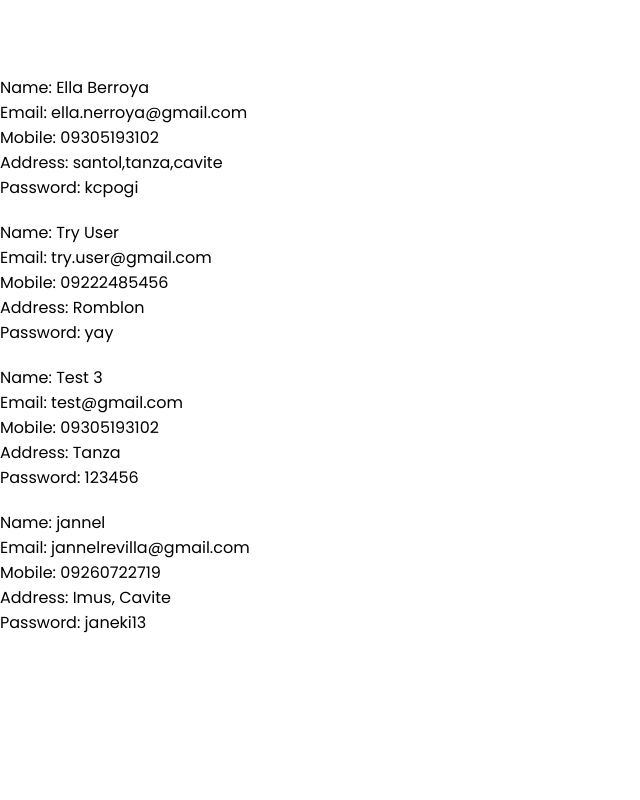
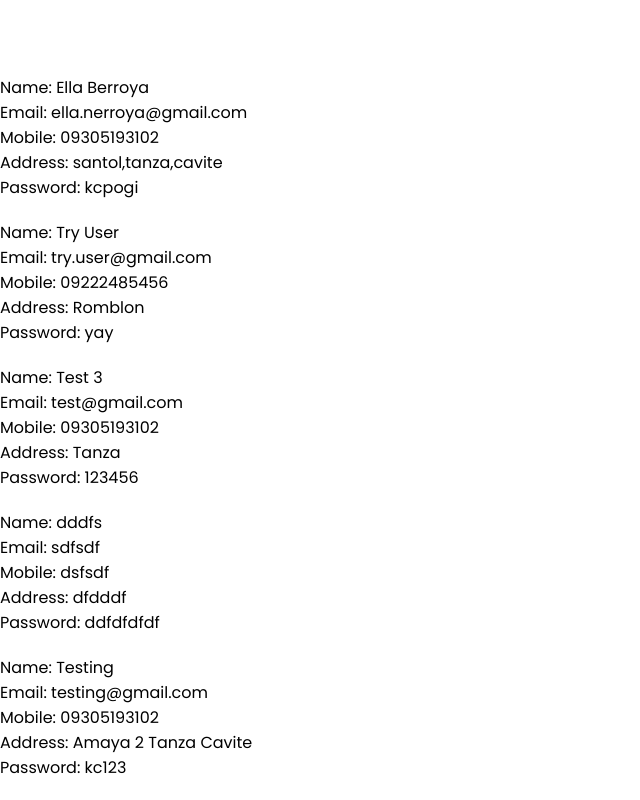
Before and after one commit to FLOODWATCH/FloodWatch, an Angular app: page /register-dash in a window 1280 px wide. Shown: the part 1575-2375 px from the top of the page, without its empty margins (0-640 px from the left). Before the commit the page ends 2230 px from the top, so only its background shows below. Built offline with nearby package versions, Linux system fonts and the light colour scheme; data requests are answered from the project's data file; a web font is replaced by a local one.

Commit message:
Removed input:focus in signup css component

```diff
--- a/db.json
+++ b/db.json
@@ -25,12 +25,20 @@
       "id": 3
     },
     {
-      "name": "jannel",
-      "email": "jannelrevilla@gmail.com",
-      "mobile": "09260722719",
-      "address": "Imus, Cavite",
-      "password": "janeki13",
+      "name": "dddfs",
+      "email": "sdfsdf",
+      "mobile": "dsfsdf",
+      "address": "dfdddf",
+      "password": "ddfdfdfdf",
       "id": 4
+    },
+    {
+      "name": "Testing",
+      "email": "testing@gmail.com",
+      "mobile": "09305193102",
+      "address": "Amaya 2 Tanza Cavite",
+      "password": "kc123",
+      "id": 5
     }
   ]
 }
--- a/src/app/register/signup/signup.component.css
+++ b/src/app/register/signup/signup.component.css
@@ -37,6 +37,3 @@
 .signup-form section input {
   padding: 8px;
 }
-input:focus {
-  color: black;
-}
```
